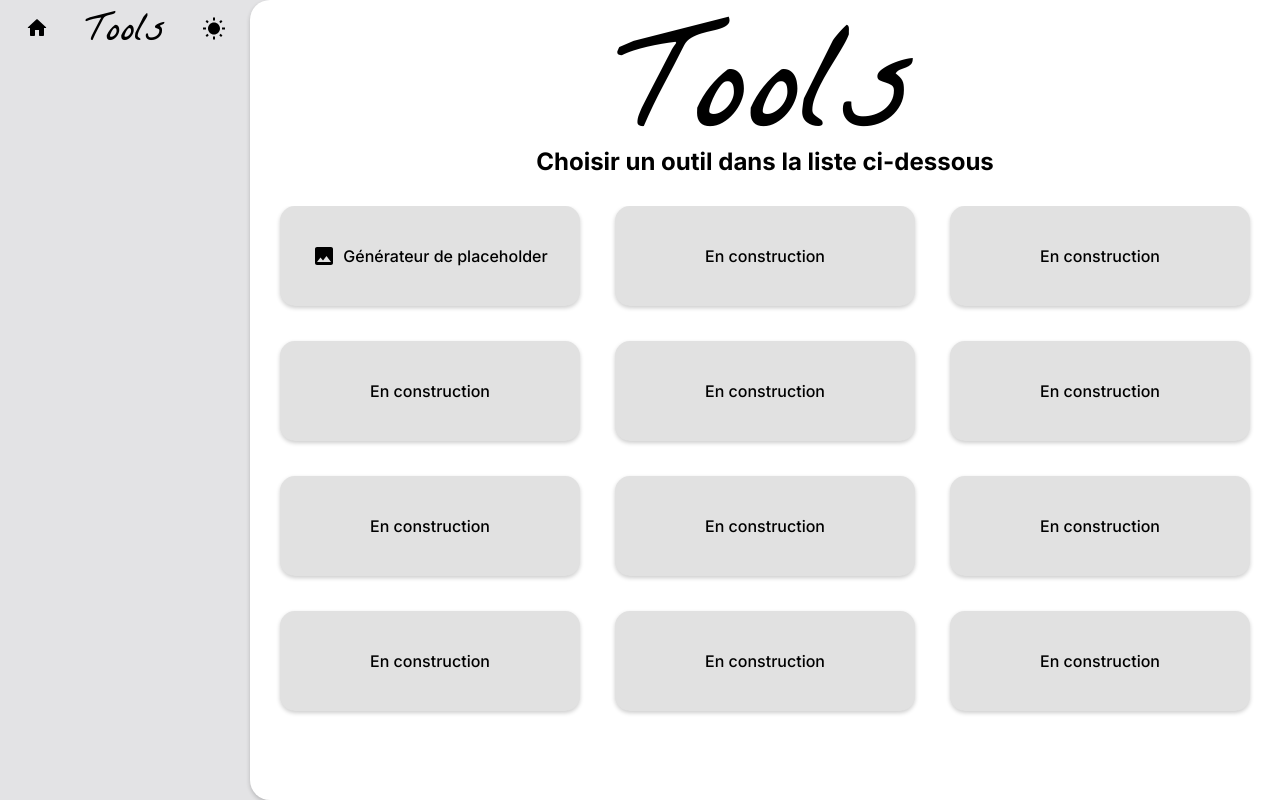
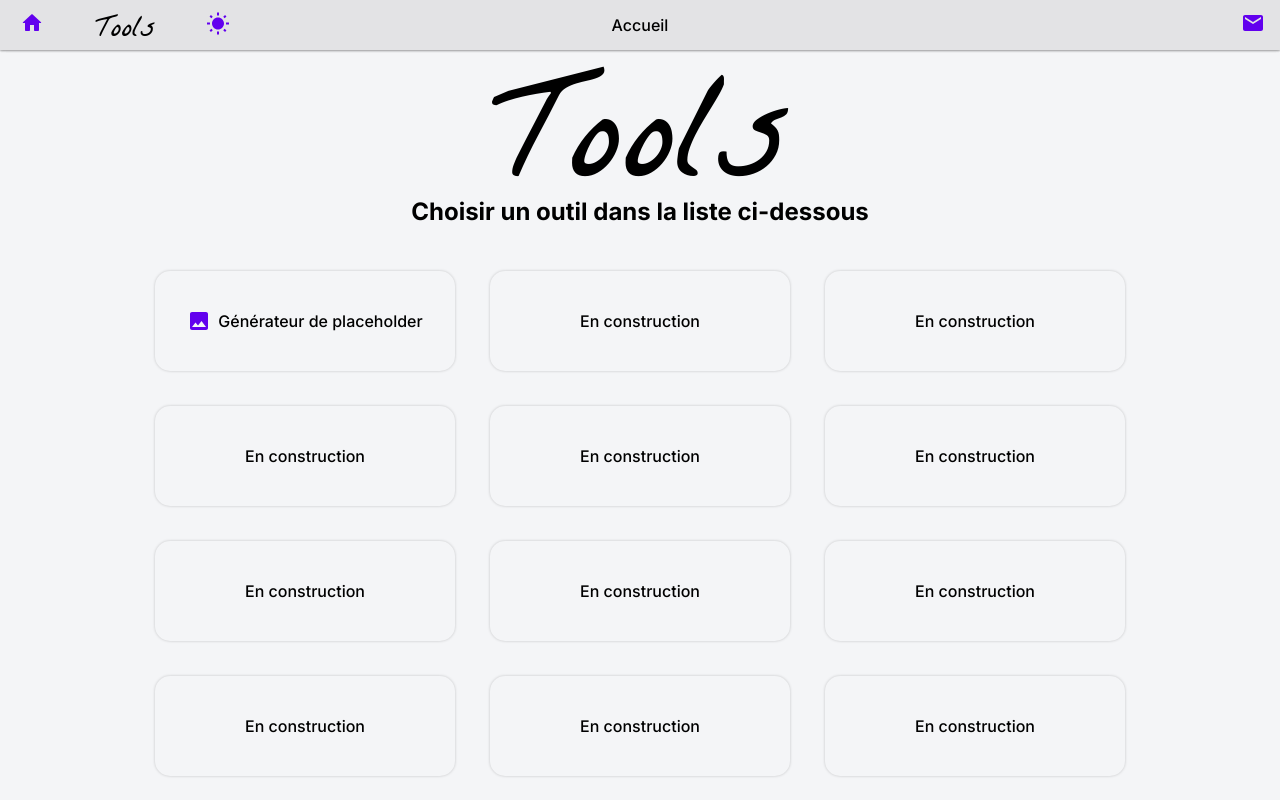
Before and after one commit to vincentDubresson/vdub-dev-tools, a Next.js app in the folder webroot/: page / in a window 1280 px wide. Built offline with nearby package versions, Linux system fonts and the light colour scheme; a web font is replaced by a local one.

Commit message:
Reformat css of the layout

```diff
--- a/webroot/src/_components/Navbar/Navbar.module.scss
+++ b/webroot/src/_components/Navbar/Navbar.module.scss
@@ -1,25 +1,26 @@
 @import '../../app/variables.scss';
 
 .navbar {
+  position: fixed;
+  bottom: 0;
+  z-index: 1;
   display: flex;
   justify-content: center;
   align-items: center;
-  grid-column: 1;
-  grid-row: 2 / 3;
-  margin: 5px 10px 10px 10px;
+  width: 100%;
+  height: 50px;
 
   .logo_container {
     display: flex;
-    justify-content: space-around;
+    justify-content: space-between;
     align-items: center;
     width: 95%;
     height: 100%;
-    margin-top: 5px;
+    padding: 0 20px;
 
     .logo {
       width: 80px;
       height: 100%;
-      padding-bottom: 10px;
     }
 
     .button {
@@ -29,70 +30,51 @@
     }
   }
 
-  .menu {
+  .title {
+    display: none;
+  }
+
+  .contact {
     display: none;
   }
 }
 
-@media screen and (max-width: 950px) and (max-height: 500px) {
+@media screen and (min-width: 760px) {
   .navbar {
-    flex-direction: column;
-    justify-content: flex-start;
+    position: fixed;
+    top: 0;
+    justify-content: space-between;
     gap: 5px;
-    min-height: 100%;
+    height: 50px;
     align-items: center;
-    grid-column: 2 / 3;
-    grid-row: 1;
     margin: 0;
 
     .logo_container {
-      height: 50px;
+      width: 250px;
+      height: 100%;
 
       .logo {
         width: 60px;
       }
     }
 
-    .menu {
+    .title {
       display: flex;
-      flex-direction: column;
       justify-content: center;
-      align-items: flex-start;
-      width: 95%;
-      height: 100px;
+      align-items: center;
+      width: 250px;
+      height: 100%;
+      padding: 0 15px;
+      font-weight: 500;
+    }
+
+    .contact {
+      display: flex;
+      justify-content: flex-end;
+      align-items: center;
+      width: 250px;
+      height: 100%;
+      padding: 0 15px;
     }
   }
 }
-
-@media screen and (min-width: 900px) and (min-height: 500px) {
-  .navbar {
-    flex-direction: column;
-    justify-content: flex-start;
-    align-items: center;
-    gap: 10px;
-    grid-column: 1 / 2;
-    grid-row: 1;
-    margin: 0;
-
-    .logo_container {
-      display: flex;
-      justify-content: space-around;
-      align-items: center;
-      height: 50px;
-
-      .logo {
-        width: 80px;
-        height: 100%;
-      }
-    }
-
-    .menu {
-      display: flex;
-      flex-direction: column;
-      justify-content: center;
-      align-items: flex-start;
-      width: 95%;
-      height: 100px;
-    }
-  }
-}
--- a/webroot/src/_components/Navbar/Navbar.tsx
+++ b/webroot/src/_components/Navbar/Navbar.tsx
@@ -1,14 +1,28 @@
+'use client';
 import styles from './Navbar.module.scss';
 import logo from '../../../public/logo.svg';
 import Image from 'next/image';
 import ThemeToggleButton from '../ThemeToggleButton/ThemeToggleButton';
 import HomeRoundedIcon from '@mui/icons-material/HomeRounded';
+import EmailIcon from '@mui/icons-material/Email';
 import Link from 'next/link';
+import { NavbarTitles } from '@/data/NavbarTitles';
+import { useEffect, useState } from 'react';
 
 const Navbar = ({ handleThemeToggle }: { handleThemeToggle: any }) => {
+  const [pageTitle, setPageTitle] = useState('Accueil');
   const handleThemeToggleClick = (themeMode: 'light' | 'dark') => {
     handleThemeToggle(themeMode);
   };
+
+  const getTitleFromUrl = (url: string) => {
+    const title = NavbarTitles.find((title) => title.url === url);
+    return title ? title.title : 'Accueil';
+  };
+
+  useEffect(() => {
+    setPageTitle(getTitleFromUrl(window.location.pathname));
+  }, []);
 
   return (
     <nav className={styles.navbar}>
@@ -19,7 +33,12 @@ const Navbar = ({ handleThemeToggle }: { handleThemeToggle: any }) => {
         <Image className={styles.logo} src={logo} alt="logo" />
         <ThemeToggleButton themeToggle={handleThemeToggleClick} />
       </div>
-      <div className={styles.menu}></div>
+      <div className={styles.title}>{pageTitle}</div>
+      <div className={styles.contact}>
+        <Link href="#">
+          <EmailIcon />
+        </Link>
+      </div>
     </nav>
   );
 };
--- a/webroot/src/app/globals.scss
+++ b/webroot/src/app/globals.scss
@@ -13,10 +13,9 @@ body {
 }
 
 body {
-  display: grid;
-  grid-template-columns: 1fr;
-  grid-template-rows: 1fr 60px;
-  height: 100vh;
+  display: flex;
+  flex-direction: column;
+  min-height: 100vh;
 }
 
 a {
@@ -25,15 +24,38 @@ a {
 }
 
 /**
+* MEDIA QUERIES
+*/
+
+@media screen and (min-width: 760px) {
+  body {
+    overflow: hidden;
+    display: flex;
+    flex-direction: column;
+    height: 100vh;
+  }
+}
+
+/**
 * DARK MODE
 */
 
 body.light {
-  background-color: rgb($light-primary-bg-rgb);
+  background-color: rgb($light-secondary-bg-rgb);
   color: rgb($light-primary-fs);
   transition: background-color 0.3s ease;
 
   nav {
+    background-color: rgb($light-primary-bg-rgb);
+    box-shadow: $light-box-shadow,
+      $light-box-shadow,
+      $light-box-shadow,
+      $light-box-shadow;
+
+    svg {
+      fill: rgb($light-svg-rgb);
+    }
+
     img {
       filter: invert(0);
     }
@@ -41,25 +63,38 @@ body.light {
 
   main {
     background-color: rgb($light-secondary-bg-rgb);
-    box-shadow: $light-box-shadow;
 
     img {
       filter: invert(0);
     }
 
     a {
-      background-color: rgb($light-primary-btn-rgb);
+      background-color: rgb($light-secondary-bg-rgb);
       box-shadow: $light-box-shadow;
+
+      svg {
+        fill: rgb($light-svg-rgb);
+      }
     }
   }
 }
 
 body.dark {
-  background-color: rgb($dark-primary-bg-rgb);
+  background-color: rgb($dark-secondary-bg-rgb);
   color: rgb($dark-primary-fs);
   transition: background-color 0.3s ease;
 
   nav {
+    background-color: rgb($dark-primary-bg-rgb);
+    box-shadow: $light-box-shadow,
+      $light-box-shadow,
+      $light-box-shadow,
+      $light-box-shadow;
+
+    svg {
+      fill: rgb($dark-svg-rgb);
+    }
+
     img {
       filter: invert(1);
     }
@@ -73,8 +108,15 @@ body.dark {
     }
 
     a {
-      background-color: rgb($dark-primary-btn-rgb);
-      box-shadow: $dark-box-shadow;
+      background-color: rgb($dark-primary-bg-rgb);
+      box-shadow: $light-box-shadow,
+        $light-box-shadow,
+        $light-box-shadow,
+        $light-box-shadow;
+
+      svg {
+        fill: rgb($dark-svg-rgb);
+      }
     }
   }
 }
@@ -195,28 +237,6 @@ sub {
   vertical-align: sub;
 }
 
-/**
-* MEDIA QUERIES
-*/
-
-@media screen and (max-width: 950px) and (max-height: 500px) {
-  body {
-    display: grid;
-    grid-template-columns: 1fr 180px;
-    grid-template-rows: 1fr;
-    min-height: 100vh;
-    height: auto;
-  }
-}
-
-@media screen and (min-width: 900px) and (min-height: 500px) {
-  body {
-    display: grid;
-    grid-template-columns: 250px 1fr;
-    grid-template-rows: 1fr;
-  }
-}
-
 // Media Queries pour tablettes
 @media (max-width: 1024px) {
   body {
@@ -254,3 +274,7 @@ sub {
     font-size: $large-font-size * 0.8;
   }
 }
+
+*::-webkit-scrollbar {
+  display: none;
+}
--- a/webroot/src/app/page.module.scss
+++ b/webroot/src/app/page.module.scss
@@ -7,11 +7,7 @@
   justify-content: flex-start;
   align-items: center;
   gap: 30px;
-  grid-column: 1;
-  grid-row: 1 / 2;
-  margin: 0px 0px 5px 0px;
   padding-top: 15px;
-  border-radius: 0 0 20px 20px;
 
   .header {
     display: flex;
@@ -31,13 +27,13 @@
   }
 
   .button_container {
-    overflow-y: auto;
     display: flex;
     flex-wrap: wrap;
     justify-content: center;
     gap: 35px;
     max-width: 1000px;
-    padding-bottom: 10px;
+    padding-top: 15px;
+    padding-bottom: 60px;
 
     .link {
       display: flex;
@@ -54,26 +50,12 @@
   }
 }
 
-@media screen and (max-width: 950px) and (max-height: 500px) {
+@media screen and (min-width: 760px) {
   .main {
-    display: flex;
-    justify-content: flex-start;
-    align-items: center;
-    grid-column: 1 / 2;
-    grid-row: 1;
-    margin: 0;
-    border-radius: 0 20px 20px 0;
+    margin-top: 50px;
+  }
+
+  .button_container {
+    padding-bottom: 20px !important;
   }
 }
-
-@media screen and (min-width: 900px) and (min-height: 500px) {
-  .main {
-    display: flex;
-    justify-content: flex-start;
-    align-items: center;
-    grid-column: 2 / 3;
-    grid-row: 1;
-    margin: 0;
-    border-radius: 20px 0 0 20px;
-  }
-}
--- a/webroot/src/app/page.tsx
+++ b/webroot/src/app/page.tsx
@@ -53,6 +53,24 @@ export default function Home() {
         <Link href="/" className={styles.link}>
           En construction
         </Link>
+        <Link href="/" className={styles.link}>
+          En construction
+        </Link>
+        <Link href="/" className={styles.link}>
+          En construction
+        </Link>
+        <Link href="/" className={styles.link}>
+          En construction
+        </Link>
+        <Link href="/" className={styles.link}>
+          En construction
+        </Link>
+        <Link href="/" className={styles.link}>
+          En construction
+        </Link>
+        <Link href="/" className={styles.link}>
+          En construction
+        </Link>
       </section>
     </main>
   );
--- a/webroot/src/app/variables.scss
+++ b/webroot/src/app/variables.scss
@@ -12,15 +12,18 @@ $white-rgb: 255 255 255;
 // Light mode variables
 $light-primary-fs: 0 0 0;
 $light-primary-bg-rgb: 227 227 229;
-$light-secondary-bg-rgb: 255 255 255;
+$light-secondary-bg-rgb: 244 245 247;
 $light-primary-btn-rgb: 225 225 225;
-$light-box-shadow: 0 2px 4px rgba(rgb($black-rgb), 0.2);
+$light-svg-rgb: 98 0 238;
+$light-box-shadow: 0 0 3px rgba(rgb($black-rgb), 0.2);
+$light-top-box-shadow: 1px -3px 3px rgba(rgb($black-rgb), 0.2);
 
 // Dark mode variables
 $dark-primary-fs: 255 255 255;
-$dark-primary-bg-rgb: 40 40 40;
-$dark-secondary-bg-rgb: 25 25 25;
+$dark-primary-bg-rgb: 50 57 67;
+$dark-secondary-bg-rgb: 56 65 82;
 $dark-primary-btn-rgb: 33 33 33;
+$dark-svg-rgb: 204 212 39;
 $dark-box-shadow: 0 2px 4px rgba(rgb($light-primary-bg-rgb), 0.1);
 
 $logo-font: 'La Belle Aurore', cursive;
--- /dev/null
+++ b/webroot/src/data/NavbarTitles.tsx
@@ -0,0 +1,11 @@
+type NavbarTitle = {
+  url: string;
+  title: string;
+};
+
+export const NavbarTitles: NavbarTitle[] = [
+  {
+    url: '/',
+    title: 'Accueil',
+  },
+];
```
